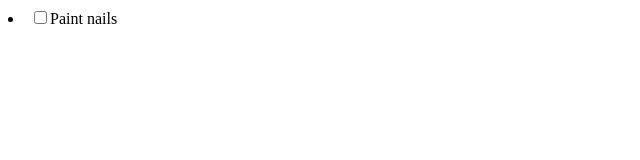
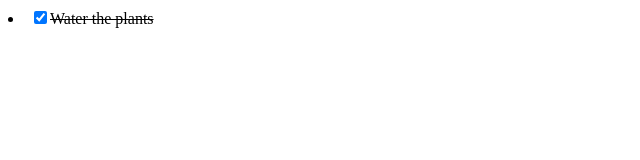
Before and after one commit to MelissaAstbury/Typescript-Project, a React (Create React App) app: page / in a window 1280 px wide. Shown: the top 160 px of the page, without its empty margins (0-640 px from the left). Built offline with nearby package versions, Linux system fonts and the light colour scheme.

Commit message:
added styling for completed tasks and also rendered an indivudual task to display this style

```diff
--- a/src/App.tsx
+++ b/src/App.tsx
@@ -11,7 +11,7 @@ const todos: Array<Todo> = [
 const App: React.FC = () => {
   return (
     <div>
-      <TodoListItem todo={todos[0]} />
+      <TodoListItem todo={todos[1]} />
     </div>
   );
 };
--- /dev/null
+++ b/src/TodoListItem.css
@@ -0,0 +1,3 @@
+.complete {
+  text-decoration: line-through;
+}
--- a/src/TodoListItem.tsx
+++ b/src/TodoListItem.tsx
@@ -1,5 +1,7 @@
 import React from "react";
 import { Todo } from "./types";
+
+import "./TodoListItem.css";
 
 interface TodoListItemProps {
   todo: Todo;
@@ -8,7 +10,7 @@ interface TodoListItemProps {
 export const TodoListItem: React.FC<TodoListItemProps> = ({ todo }) => {
   return (
     <li>
-      <label>
+      <label className={todo.complete ? "complete" : undefined}>
         <input type="checkbox" checked={todo.complete} />
         {todo.text}
       </label>
```
